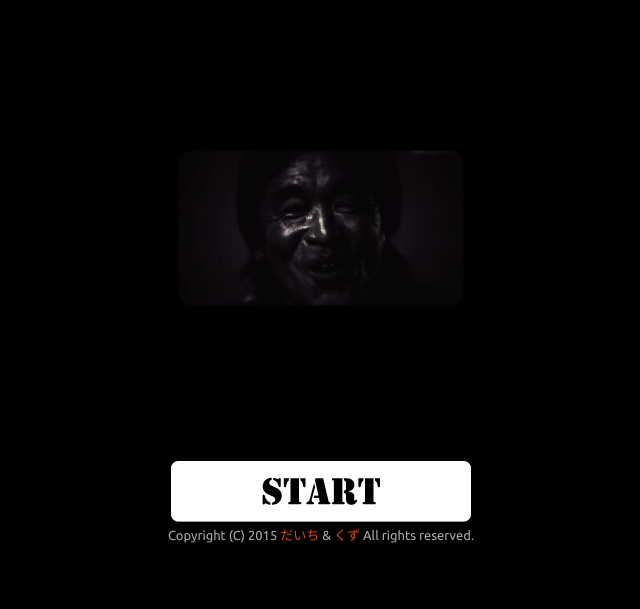
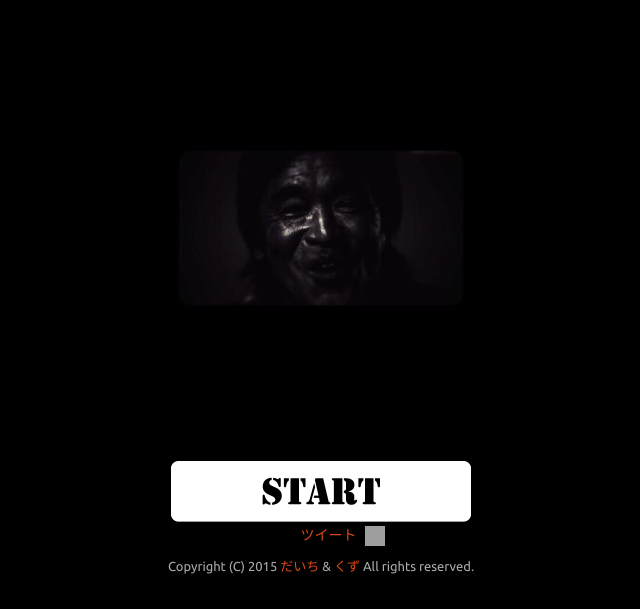
Before and after one commit to donkeykey/shigeru, a PHP site: page / in a window 1280 px wide. Shown: the part 191-800 px from the top of the page, without its empty margins (319-959 px from the left). Run offline with PHP 8.4, Linux system fonts and the light colour scheme; some libraries are stand-ins or nearby versions; grey boxes are pictures that could not be loaded.

Commit message:
sns button

```diff
--- a/Core.php
+++ b/Core.php
@@ -2,8 +2,8 @@
 
 class Core
 {
-    private static $url = 'http://fukase-no-owari.net';
-    private static $title = 'しげる';
+    private static $url = 'http://shigeru-or-night.com/';
+    private static $title = '【SHIGERU or NIGHT | 夜かと思ったら松崎しげるだった】';
 
     public static function getUrlWithQuery($str)
     {
--- a/css/default.css
+++ b/css/default.css
@@ -54,3 +54,18 @@ img {
     width:300px;
     height:450px;
 }
+
+
+.snsItem{
+    float: left;
+}
+
+.snsContainer {
+    text-align: center;
+}
+
+.snsContainer li {
+    display: inline-block;
+    margin: 0 5px 0 0;
+    vertical-align: top;
+}
--- a/index.php
+++ b/index.php
@@ -39,6 +39,19 @@
         <link rel="manifest" href="./favicon/manifest.json">
     </head>
     <body>
+<div id="sns-button">
+        <div id="fb-root"></div>
+        <script>
+            (function(d, s, id) {
+                var js, fjs = d.getElementsByTagName(s)[0];
+                if (d.getElementById(id)) return;
+                js = d.createElement(s); js.id = id;
+                js.src = "//connect.facebook.net/ja_JP/sdk.js#xfbml=1&version=v2.4";
+                fjs.parentNode.insertBefore(js, fjs);
+            }(document, 'script', 'facebook-jssdk'));
+        </script>
+    </div>
+
         <center>
             <div class="container">
             <img class="title" width="300px" height="150px" src="./img/title.png" />
@@ -60,6 +73,12 @@
                 <img style="display:none;" class="Button" id="tweetButton" src="./img/tweetButton.png" width="300px" height="66px"/>
             </div>
             </div>
+            <ul class="snsContainer">
+                <li id="fbItem"><div class="fb-like" data-href="http://shigeru-or-night.com/" data-colorscheme="dark" data-ref="question" data-layout="button_count" data-share="false"></div></li>
+                <li id="twitterItem"><a href="https://twitter.com/share" class="twitter-share-button" data-text="【SHIGERU or NIGHT | 夜かと思ったら松崎しげるだった】正解数は君の心のなかにある! http://twitter.com/daichi000daichi/status/640514950100684804/photo/1" data-lang="ja">ツイート</a></li>
+                <script>!function(d,s,id){var js,fjs=d.getElementsByTagName(s)[0],p=/^http:/.test(d.location)?'http':'https';if(!d.getElementById(id)){js=d.createElement(s);js.id=id;js.src=p+'://platform.twitter.com/widgets.js';fjs.parentNode.insertBefore(js,fjs);}}(document, 'script', 'twitter-wjs');</script>
+                <li id="hatenaItem"><a href="http://b.hatena.ne.jp/entry/http://shigeru-or-night.com/" class="hatena-bookmark-button" data-hatena-bookmark-title="【SHIGERU or NIGHT | 夜かと思ったら松崎しげるだった】" data-hatena-bookmark-layout="standard-balloon" data-hatena-bookmark-lang="ja" title="このエントリーをはてなブックマークに追加"><img src="https://b.st-hatena.com/images/entry-button/button-only@2x.png" alt="このエントリーをはてなブックマークに追加" width="20" height="20" style="border: none;" /></a><script type="text/javascript" src="https://b.st-hatena.com/js/bookmark_button.js" charset="utf-8" async="async"></script></li>
+            </ul>
             <font size="2">Copyright (C) <?php echo date("Y"); ?> <a href="https://twitter.com/intent/user?user_id=3310629558">だいち</a> & <a href=https://twitter.com/intent/user?user_id=1413010957"">くず</a> All rights reserved.</font>
         </center>
     <script src="https://code.jquery.com/jquery-1.10.2.min.js"></script>
```
Also changed, not shown: img/line.png (added).
